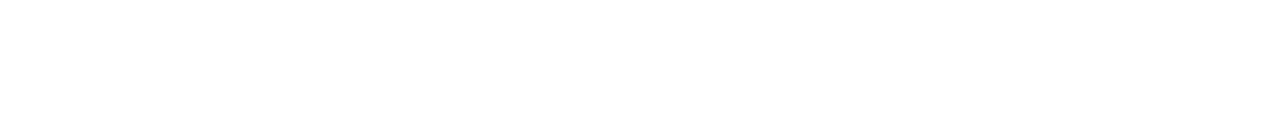
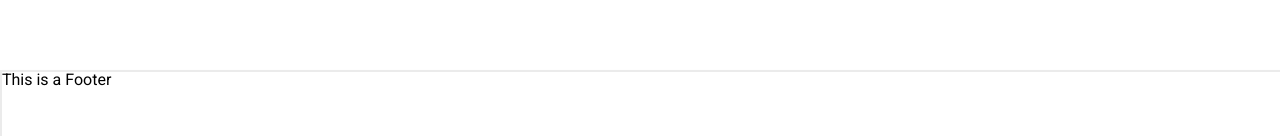
Before and after one commit to whathecker/personal-website, a Next.js app in the folder frontend/: page / in a window 1280 px wide. Shown: the part 661-797 px from the top of the page. Built offline with nearby package versions, Linux system fonts and the light colour scheme.

Commit message:
build: add footer component as scaffolding

```diff
--- /dev/null
+++ b/frontend/src/components/shared/footer/footer.tsx
@@ -0,0 +1,8 @@
+import * as React from 'react';
+import { StyledFooter } from './styled';
+
+const Footer: React.FunctionComponent = () => {
+  return <StyledFooter>This is a Footer</StyledFooter>;
+};
+
+export default Footer;
--- /dev/null
+++ b/frontend/src/components/shared/footer/index.tsx
@@ -0,0 +1 @@
+export { default } from './footer';
--- /dev/null
+++ b/frontend/src/components/shared/footer/styled.tsx
@@ -0,0 +1,12 @@
+import styled from 'styled-components';
+//import { device } from '../../../utils';
+
+export const StyledFooter = styled.footer`
+  position: fixed;
+  left: 0;
+  bottom: 0;
+  width: 100%;
+  height: 65px;
+  border: 2px solid #ebebeb;
+  box-shadow: 0px 4px 4px rgba(0, 0, 0, 0.25);
+`;
--- a/frontend/src/components/shared/index.ts
+++ b/frontend/src/components/shared/index.ts
@@ -1,2 +1,3 @@
 export { default as HelloWorld } from './hello-world';
 export { default as Header } from './header';
+export { default as Footer } from './footer';
--- a/frontend/src/pages/index.tsx
+++ b/frontend/src/pages/index.tsx
@@ -1,11 +1,12 @@
 import React from 'react';
-import { HelloWorld, Header } from '../components/shared';
+import { HelloWorld, Header, Footer } from '../components/shared';
 
 const Homepage: React.FunctionComponent = () => {
   return (
     <>
       <Header />
       <HelloWorld />
+      <Footer />
     </>
   );
 };
```
Also changed, not shown: 2 other files (tests, documents, lock files or other folders).
